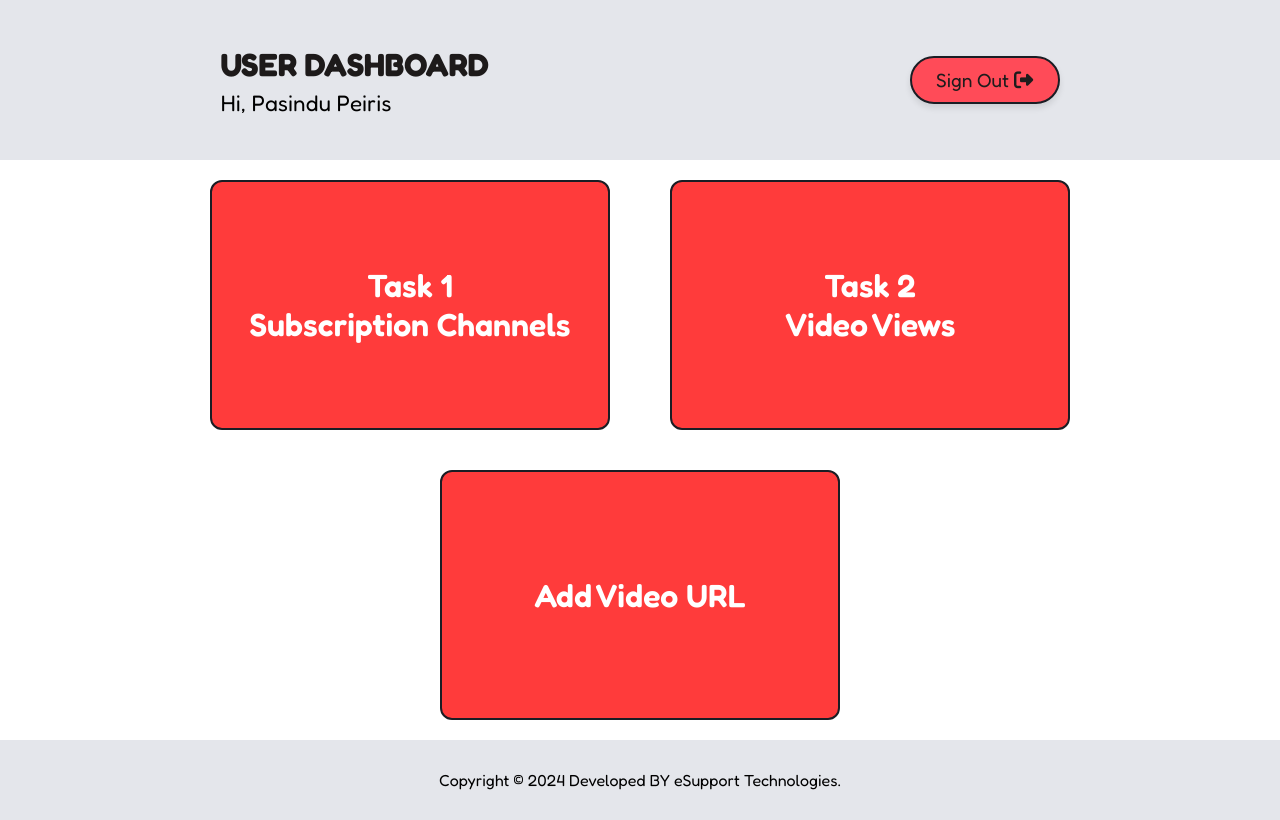
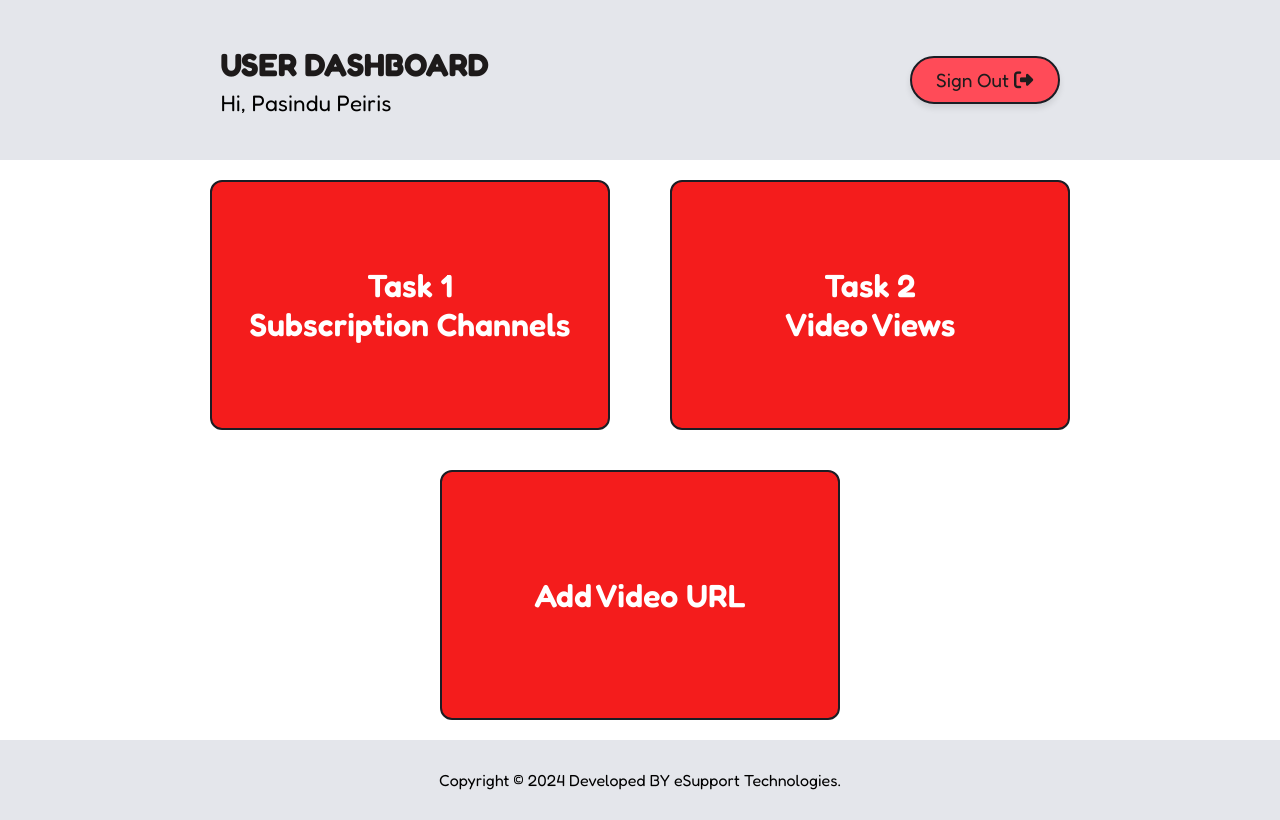
Before and after one commit to Pasindu-Peiris/Hello-YouTube-project_copy_by_me, a React (Create React App) app in the folder client/: page /user-dashboard in a window 1280 px wide. Built offline with nearby package versions, Linux system fonts and the light colour scheme; sample sign-in values are in the browser's storage.

Commit message:
Update UserDashboardClient.css

```diff
--- a/client/src/assets/pagecss/UserDashboardClient.css
+++ b/client/src/assets/pagecss/UserDashboardClient.css
@@ -56,7 +56,7 @@
     width: 400px;
     height: 250px; /* Fixed height for consistency */
     font-family: "Fredoka", serif;
-    background-color: #FF3B3B;
+    background-color: #f41c1c;
     border: 2px solid #1a1d24;
     padding: 20px;
     margin: 20px 30px;
```
